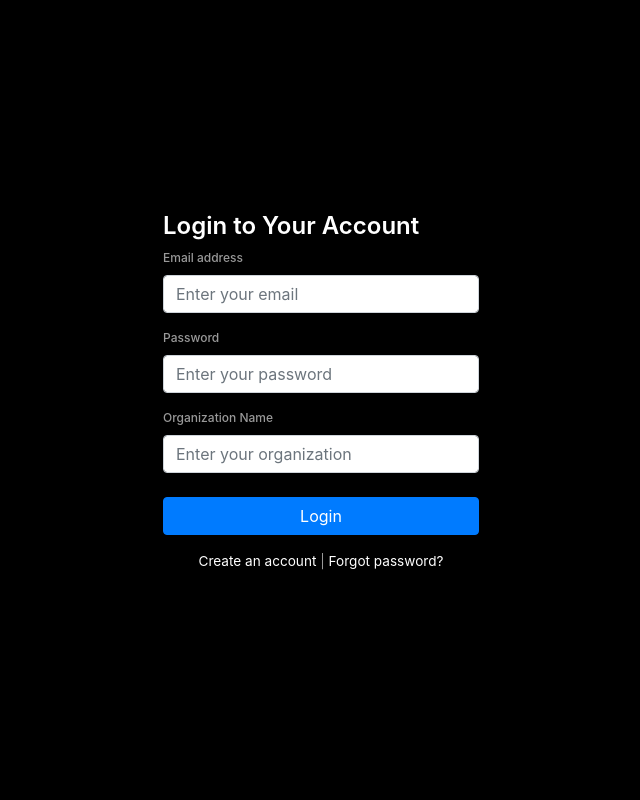
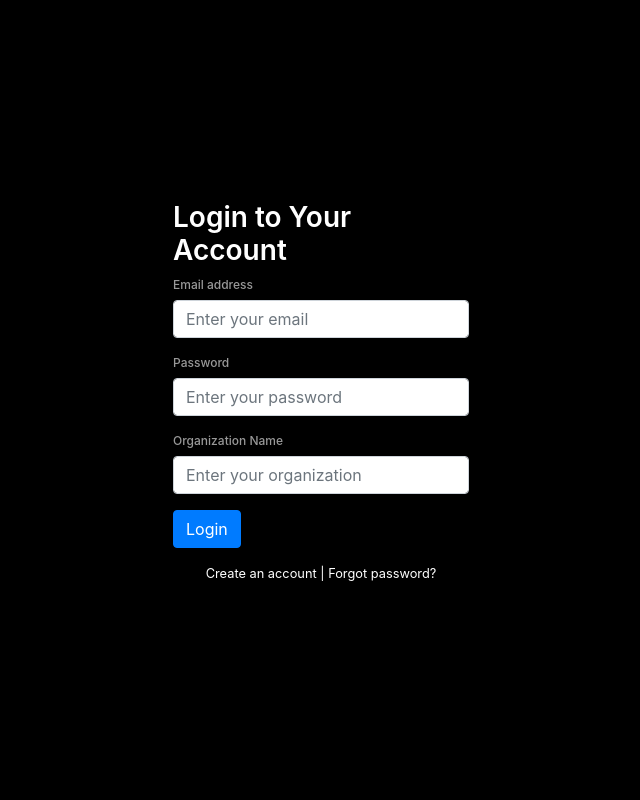
Before and after one commit to shalakapoojari/HashDrop, a Flask app: page /auth/login in a window 1280 px wide. Shown: the whole page, without its empty margins (319-959 px from the left). Run offline with Flask 3, Linux system fonts and the light colour scheme; parts of the project's set-up code (start-up, migrations or seed data) failed here and were passed over; some libraries are stand-ins or nearby versions.

Commit message:
Update login.html

```diff
--- a/app/templates/login.html
+++ b/app/templates/login.html
@@ -8,27 +8,27 @@
     <style>
        :root {
     --background: #000000;
-    --card-background: rgba(0, 0, 0, 0.7);
-    --border: rgba(255, 255, 255, 0.1);
-    --primary: #ffffff;
-    --primary-hover: #e0e0e0;
-    --primary-foreground: #000000;
-    --muted-foreground: rgba(255, 255, 255, 0.6);
+    --card-background: #000000;
+    --text-primary: #ffffff;
+    --text-secondary: rgba(255, 255, 255, 0.6);
     --input-background: rgba(255, 255, 255, 0.05);
-    --ring: rgba(255, 255, 255, 0.2);
+    --input-border: rgba(255, 255, 255, 0.1);
+    --button-background: #ffffff;
+    --button-text: #000000;
+    --social-button-bg: rgba(255, 255, 255, 0.05);
 }
 
 * {
     margin: 0;
     padding: 0;
     box-sizing: border-box;
+    font-family: -apple-system, BlinkMacSystemFont, 'Segoe UI', Roboto, Oxygen, Ubuntu, Cantarell, sans-serif;
 }
 
 body {
     min-height: 100vh;
     background: #000000;
-    color: var(--primary);
-    font-family: -apple-system, BlinkMacSystemFont, 'Segoe UI', Roboto, Oxygen, Ubuntu, Cantarell, sans-serif;
+    color: var(--text-primary);
     display: flex;
     align-items: center;
     justify-content: center;
@@ -37,24 +37,25 @@ body {
 
 .container {
     background: var(--card-background);
-    border-radius: 0.75rem;
+    width: 100%;
+    max-width: 360px;
     padding: 2rem;
-    width: 100%;
-    max-width: 380px;
 }
 
 h2 {
-    font-size: 1.5rem;
+    font-size: 1.75rem;
     font-weight: 600;
     margin-bottom: 0.5rem;
     text-align: left;
-    color: var(--primary);
+    color: var(--text-primary);
 }
 
 .subtitle {
-    color: var(--muted-foreground);
+    color: var(--text-secondary);
     font-size: 0.85rem;
-    margin-bottom: 1.5rem;
+    font-weight: 400;
+    margin-bottom: 1.75rem;
+    line-height: 1.4;
 }
 
 .form-group {
@@ -63,53 +64,56 @@ h2 {
 
 label {
     display: block;
-    color: var(--muted-foreground);
+    color: var(--text-secondary);
     font-size: 0.75rem;
     font-weight: 500;
-    margin-bottom: 0.5rem;
+    margin-bottom: 0.375rem;
 }
 
 input {
     width: 100%;
     background: var(--input-background);
-    border: 1px solid var(--border);
-    color: var(--primary);
+    border: 1px solid var(--input-border);
+    color: var(--text-primary);
     border-radius: 0.5rem;
     padding: 0.75rem 1rem;
     font-size: 0.9rem;
-    transition: all 0.3s ease;
+    transition: all 0.2s ease;
 }
 
 input:focus {
     outline: none;
-    border-color: var(--primary);
-    box-shadow: 0 0 0 2px var(--ring);
+    border-color: rgba(255, 255, 255, 0.3);
 }
 
-button {
+input::placeholder {
+    color: rgba(255, 255, 255, 0.3);
+}
+
+button.primary-button {
     width: 100%;
-    background: var(--primary);
-    color: var(--primary-foreground);
+    background: var(--button-background);
+    color: var(--button-text);
     border: none;
     border-radius: 2rem;
-    padding: 0.75rem 1rem;
+    padding: 0.85rem 1rem;
     font-size: 0.9rem;
     font-weight: 500;
     cursor: pointer;
-    transition: background-color 0.3s ease;
-    margin-top: 0.5rem;
+    transition: background-color 0.2s ease;
+    margin-top: 0.75rem;
 }
 
-button:hover {
-    background: var(--primary-hover);
+button.primary-button:hover {
+    background: rgba(255, 255, 255, 0.9);
 }
 
 .divider {
     display: flex;
     align-items: center;
     text-align: center;
-    margin: 1.5rem 0;
-    color: var(--muted-foreground);
+    margin: 1.25rem 0;
+    color: var(--text-secondary);
     font-size: 0.8rem;
 }
 
@@ -172,27 +172,20 @@ button:hover {
 }
 
 .additional-links {
-    margin-top: 1.5rem;
+    margin-top: 1.25rem;
     text-align: center;
-    font-size: 0.85rem;
-    color: var(--muted-foreground);
+    font-size: 0.8rem;
 }
 
 a {
-    color: var(--primary);
+    color: var(--text-primary);
     text-decoration: none;
-    transition: color 0.3s ease;
+    transition: color 0.2s ease;
 }
 
 a:hover {
-    color: var(--primary-hover);
+    color: rgba(255, 255, 255, 0.8);
     text-decoration: underline;
-}
-
-@media (max-width: 480px) {
-    .container {
-        padding: 1.5rem;
-    }
 }
     </style>
 </head>
```
Also changed, not shown: other parts of app/templates/login.html (+11 -15 lines).
